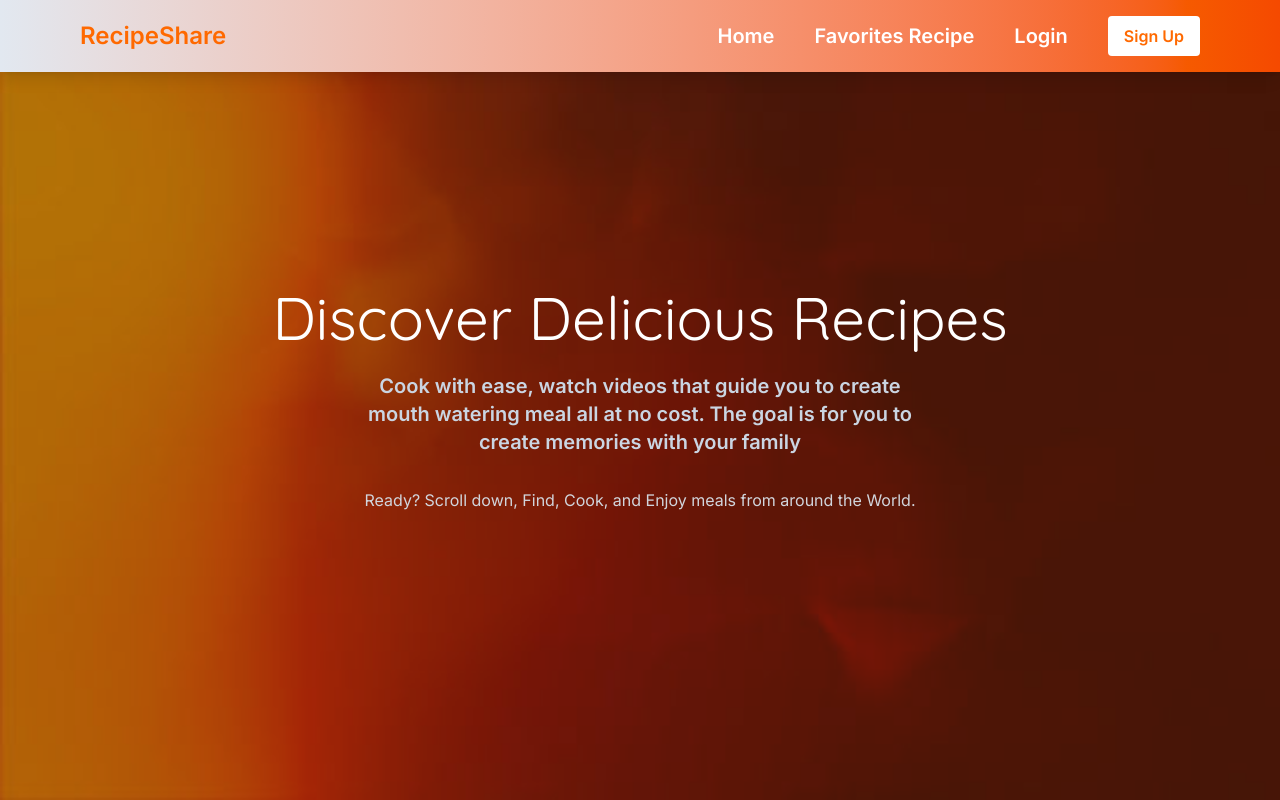
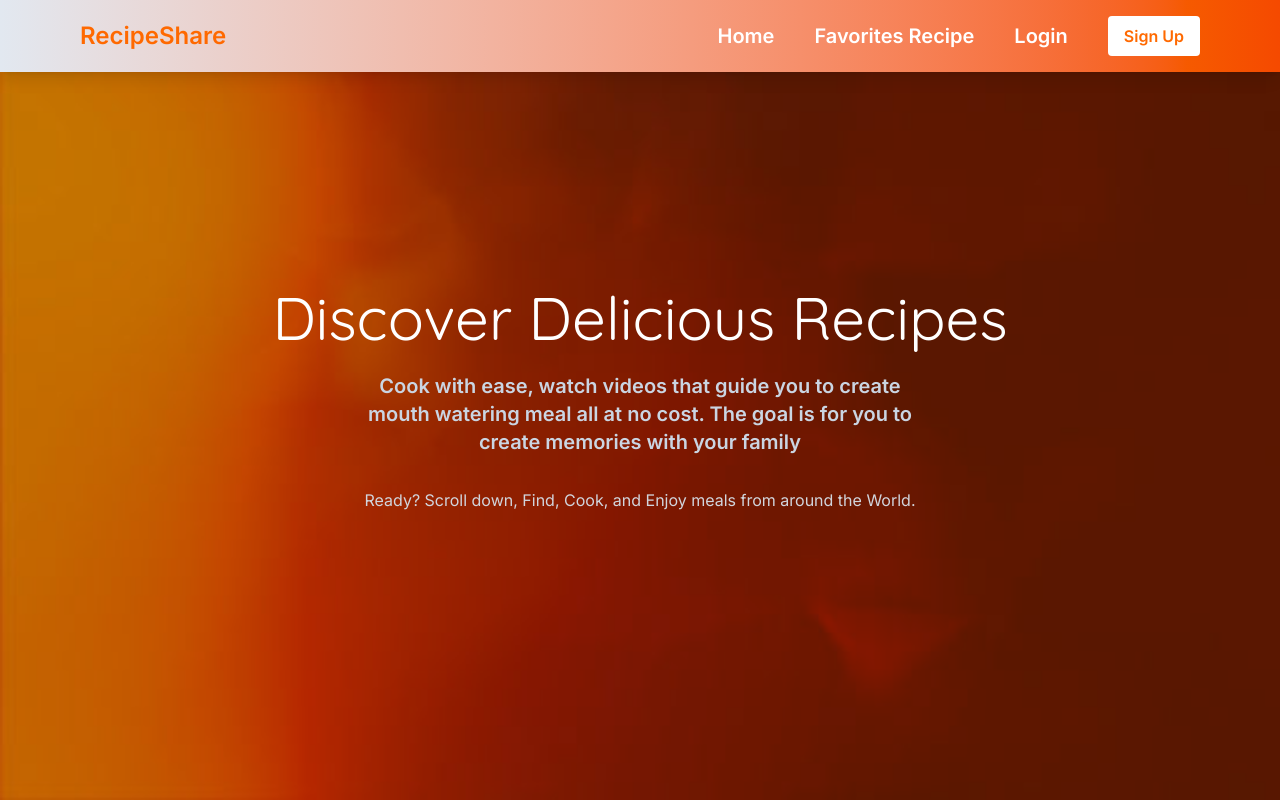
Before and after one commit to Kaddesh/Recipe-Finder, a React (Vite) app: page / in a window 1280 px wide. Shown: the top 800 px of the page. Built offline with nearby package versions, Linux system fonts and the light colour scheme; no server answers.

Commit message:
Update hero.jsx

```diff
--- a/src/components/hero.jsx
+++ b/src/components/hero.jsx
@@ -7,7 +7,7 @@ return (
         style={{ backgroundImage: "url('./recipe4.jpg')", height: "100vh" }}
     >
         <div
-            className="absolute inset-0 bg-orange-900 opacity-50"
+            className="absolute inset-0 bg-orange-800 opacity-50"
             style={{ zIndex: 0 }}
         ></div>
         <div className="relative z-0 flex flex-col items-center justify-center  space-y-6">
```
